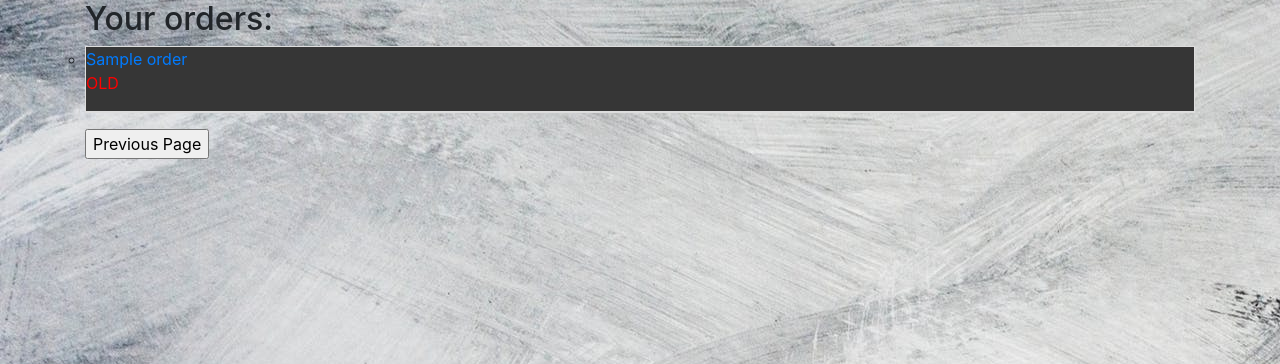
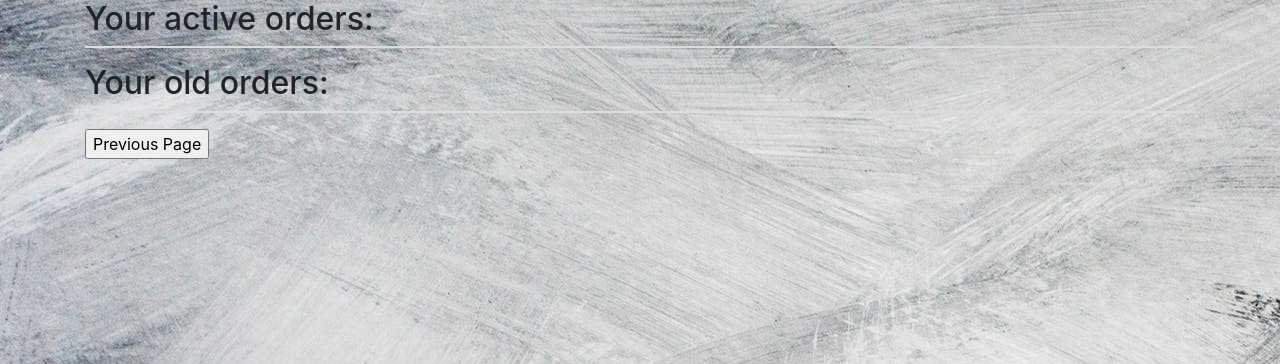
Before and after one commit to fiskmoz/Service-portal, a Django app: template forms/templates/ViewForms.html in a window 1280 px wide. Shown: the part 56-420 px from the top of the page. Run offline with Django 3.2, Linux system fonts and the light colour scheme; the template is opened without the code that fills it: most values are stand-ins (such as "Sample title", 1, 10 or a date in 2020); some libraries are stand-ins or nearby versions.

Commit message:
2 lists of active and old orders in viewForms.html

```diff
--- a/forms/templates/ViewForms.html
+++ b/forms/templates/ViewForms.html
@@ -8,13 +8,20 @@
 }
 </style>
 <!-- THIS IS ACTUAL HTML CODE FOR PAGE -->
-<h2> Your orders: </h2>
+<h2> Your active orders: </h2>
 <ol>
 	{% for order in myOrders %}
 	  {% if order.MostRecent == "TRUE" %}
-				<li><a href="{% url 'orderdetail' order.id %}"> {{ order.OrderName }}</a> <p> MOST RECENT </p></li>
-			{% else %}
-				<li><a href="{% url 'orderdetail' order.id %}"> {{ order.OrderName }}</a> <p> OLD </p></li>
+				<li><a href="{% url 'orderdetail' order.id %}"> {{ order.OrderName }}</a> <p> {{ order.Date }}</p></li>
+		{% endif %}
+	{% endfor %}
+</ol>
+
+<h2> Your old orders: </h2>
+<ol>
+	{% for order in myOrders %}
+	  {% if order.MostRecent == "FALSE" %}
+				<li><a href="{% url 'orderdetail' order.id %}"> {{ order.OrderName }}</a> <p> {{order.Date}} </p></li>
 		{% endif %}
 	{% endfor %}
 </ol>
```
